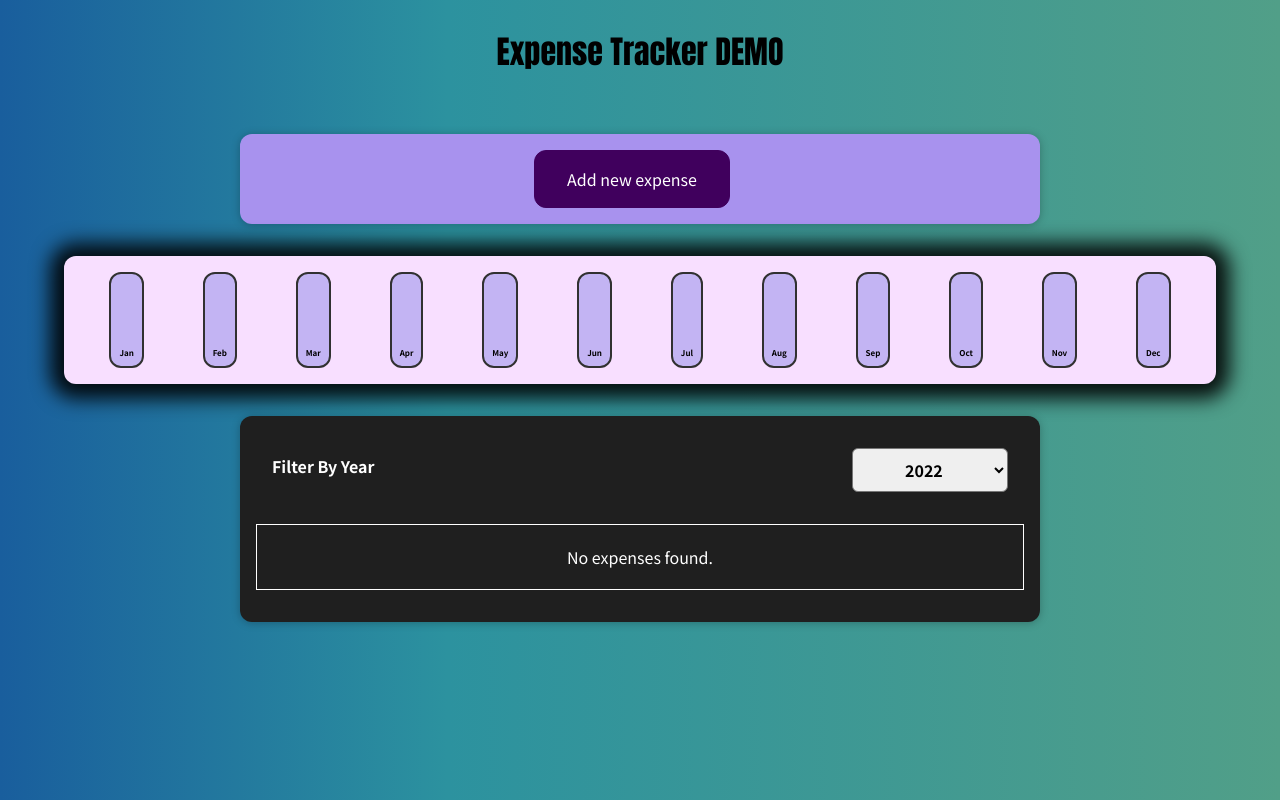
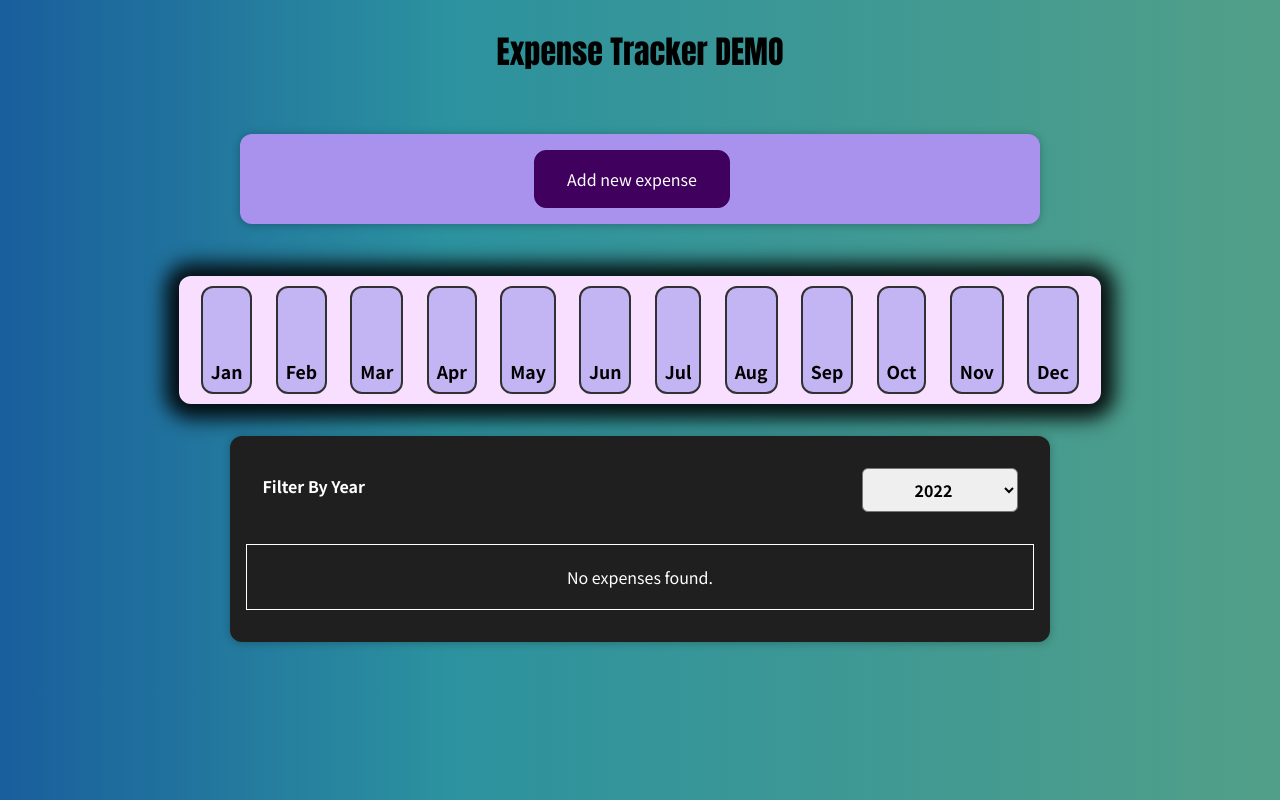
Before and after one commit to DiyanPv/React-Demos, a React (Create React App) app in the folder my-app/: page / in a window 1280 px wide. Built offline with nearby package versions, Linux system fonts and the light colour scheme.

Commit message:
Updates in CSS and general structure

```diff
--- a/my-app/src/App.js
+++ b/my-app/src/App.js
@@ -2,7 +2,7 @@ import { useState } from "react";
 
 import DemoExpense from "./components/Expenses/DemoExpense";
 import NewExpense from "./components/NewExpenseInput/NewExpense";
-import ExpensesChart from "./components/Chart/FinalChartComponent";
+
 const Expenses = [];
 function App() {
   const [expenses, setExpenses] = useState(Expenses);
@@ -22,7 +22,6 @@ function App() {
       <h2 className="title-document">Expense Tracker DEMO</h2>
 
       <NewExpense onReceiveItem={addExpenseHandler} />
-      <ExpensesChart></ExpensesChart>
       <DemoExpense items={expenses} />
     </div>
   );
--- a/my-app/src/components/Chart/Chart.css
+++ b/my-app/src/components/Chart/Chart.css
@@ -1,5 +1,5 @@
 .chart {
-  padding: 1rem;
+  padding: 10px;
   border-radius: 12px;
   background-color: #f8dfff;
   text-align: center;
@@ -8,4 +8,5 @@
   height: 8rem;
   box-shadow: 0px 1px 19px 14px rgba(0, 0, 0, 0.89);
   width: 90%;
+  align-items: center;
 }
--- a/my-app/src/components/Chart/Chart.js
+++ b/my-app/src/components/Chart/Chart.js
@@ -1,9 +1,10 @@
 import "./Chart.css";
 import ChartBar from "./ChartBar";
 const Chart = ({ dataPoints }) => {
-  console.log(dataPoints);
+ const dataPointNums = dataPoints.map(el => Number(el.value));
+ const biggestNum = Math.max(...dataPointNums)
   return (<div className="chart">
-{dataPoints.map(datapoint=> <ChartBar key={datapoint.key} label={datapoint.label}></ChartBar>)}
+{dataPoints.map(datapoint=> <ChartBar key={datapoint.id} label={datapoint.label} value ={datapoint.value} maxValue={biggestNum}></ChartBar>)}
   </div>);
 };
 
--- a/my-app/src/components/Chart/ChartBar.js
+++ b/my-app/src/components/Chart/ChartBar.js
@@ -1,8 +1,8 @@
 import "./Chartbar.css";
 
-const ChartBar = ({ value, maxValue, key, label }) => {
+const ChartBar = ({ value, maxValue, label }) => {
   let barfillHeight = `0%`;
-  console.log(value);
+
   if (maxValue > 0) {
     barfillHeight = Math.round(value / maxValue) * 100 + `%`;
   }
--- a/my-app/src/components/Chart/Chartbar.css
+++ b/my-app/src/components/Chart/Chartbar.css
@@ -3,6 +3,7 @@
   display: flex;
   flex-direction: column;
   align-items: center;
+
 }
 
 .chart-bar__inner {
@@ -25,6 +26,6 @@
 
 .chart-bar__label {
   font-weight: bold;
-  font-size: 0.5rem;
+  font-size: 1.1rem;
   text-align: center;
 }
--- a/my-app/src/components/Chart/FinalChartComponent.js
+++ b/my-app/src/components/Chart/FinalChartComponent.js
@@ -1,23 +1,22 @@
-import { useState } from "react";
 import Chart from "./Chart";
 
-const ExpensesChart = ({expenses}) => {
+const ExpensesChart = () => {
   let monthsArray = [
-    { label: `Jan`, value: 0 },
-    { label: `Feb`, value: 0 },
-    { label: `Mar`, value: 0 },
-    { label: `Apr`, value: 0 },
-    { label: `May`, value: 0 },
-    { label: `Jun`, value: 0 },
-    { label: `Jul`, value: 0 },
-    { label: `Aug`, value: 0 },
-    { label: `Sep`, value: 0 },
-    { label: `Oct`, value: 0 },
-    { label: `Nov`, value: 0 },
-    { label: `Dec`, value: 0 },
+    { label: `Jan`, value: 0, id: "0000" + Math.random() + Math.random() },
+    { label: `Feb`, value: 0, id: "0000" + Math.random() + Math.random() },
+    { label: `Mar`, value: 0, id: "0000" + Math.random() + Math.random() },
+    { label: `Apr`, value: 0, id: "0000" + Math.random() + Math.random() },
+    { label: `May`, value: 0, id: "0000" + Math.random() + Math.random() },
+    { label: `Jun`, value: 0, id: "0000" + Math.random() + Math.random() },
+    { label: `Jul`, value: 0, id: "0000" + Math.random() + Math.random() },
+    { label: `Aug`, value: 0, id: "0000" + Math.random() + Math.random() },
+    { label: `Sep`, value: 0, id: "0000" + Math.random() + Math.random() },
+    { label: `Oct`, value: 0, id: "0000" + Math.random() + Math.random() },
+    { label: `Nov`, value: 0, id: "0000" + Math.random() + Math.random() },
+    { label: `Dec`, value: 0, id: "0000" + Math.random() + Math.random() },
   ];
 
-  return <Chart dataPoints={monthsArray}/>;
+  return <Chart dataPoints={monthsArray} />;
 };
 
 export default ExpensesChart;
--- a/my-app/src/components/Expenses/DemoExpense.css
+++ b/my-app/src/components/Expenses/DemoExpense.css
@@ -5,6 +5,7 @@
   background-color: rgb(31, 31, 31);
   margin: 2rem auto;
   width: 50rem;
+  width: 80%;
   max-width: 95%;
   border-radius: 12px;
   box-shadow: 0 1px 8px rgba(0, 0, 0, 0.25);
@@ -16,3 +17,12 @@ p {
   text-align: center;
   padding: 20px 0;
 }
+
+.filteredExpenses__and__sortbymonth {
+  display: flex;
+  flex-direction: column;
+  margin: 20px auto;
+  align-items: center;
+  width: 85%;
+  max-width: 80%;
+}
--- a/my-app/src/components/Expenses/DemoExpense.js
+++ b/my-app/src/components/Expenses/DemoExpense.js
@@ -3,8 +3,8 @@ import ExpenseFilter from "../Filter/ExpenseFilter";
 import ExpenseItem from "./ExpenseItem";
 
 import { useState } from "react";
+import ExpensesChart from "../Chart/FinalChartComponent";
 function DemoExpense(props) {
-
   const [year, setYear] = useState(`2022`);
 
   const filteredArr = props.items.filter(
@@ -27,10 +27,13 @@ function DemoExpense(props) {
     ));
   }
   return (
-    <div className="expenses">
-      <ExpenseFilter selected={year} onChangeFilter={filterChangeHandler} />
+    <div className="filteredExpenses__and__sortbymonth">
+      <ExpensesChart></ExpensesChart>
+      <div className="expenses">
+        <ExpenseFilter selected={year} onChangeFilter={filterChangeHandler} />
 
-      {expensesContent}
+        {expensesContent}
+      </div>
     </div>
   );
 }
--- a/my-app/src/components/Expenses/ExpenseDate.css
+++ b/my-app/src/components/Expenses/ExpenseDate.css
@@ -24,3 +24,10 @@
     font-size: 1.5rem;
     font-weight: bold;
   }
+
+  .filteredExpenses__and__sortbymont{
+    display: flex;
+    flex-direction: column;
+    justify-items: center;
+
+  }
```
Also changed, not shown: 1 other file (tests, documents, lock files or other folders).
